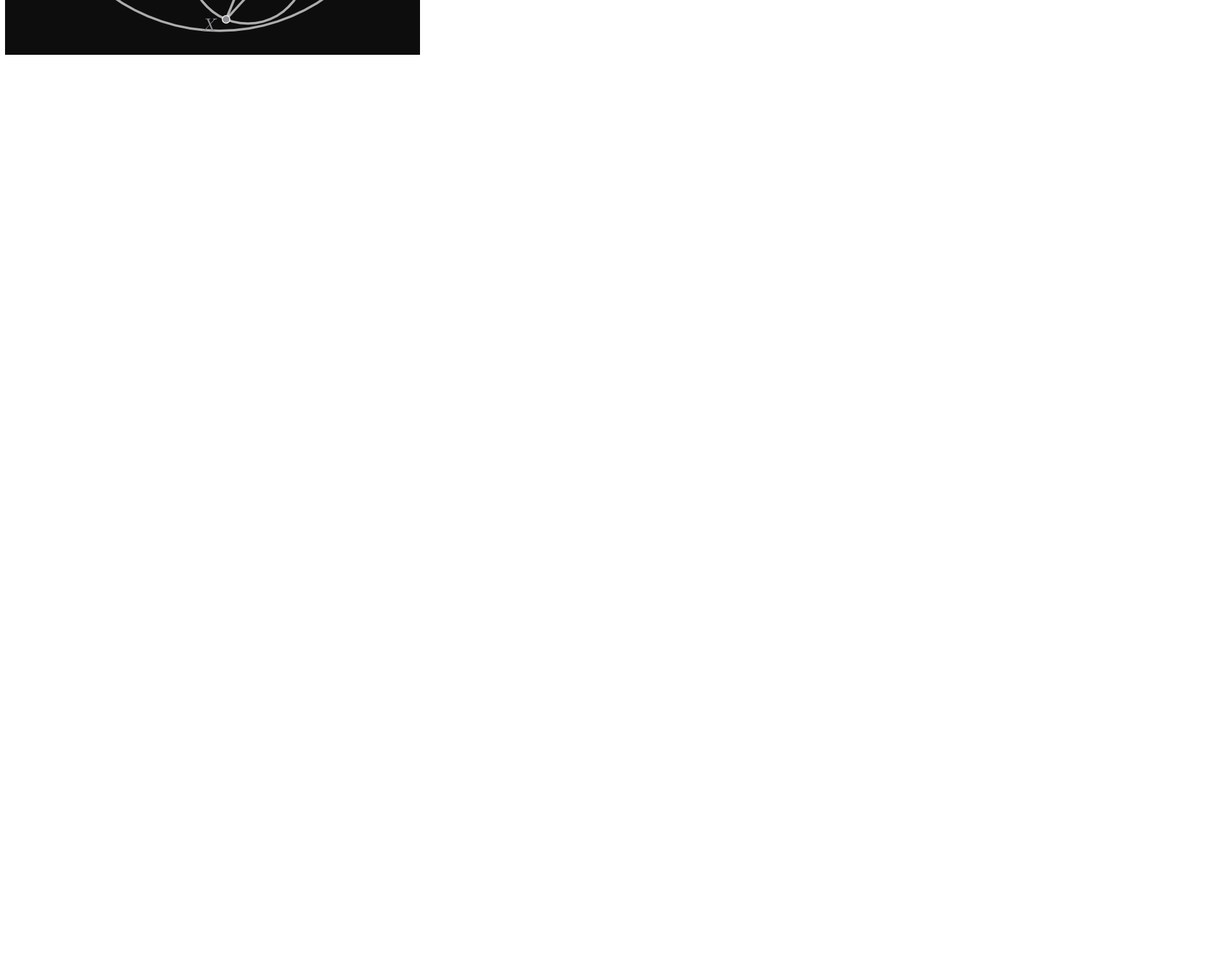
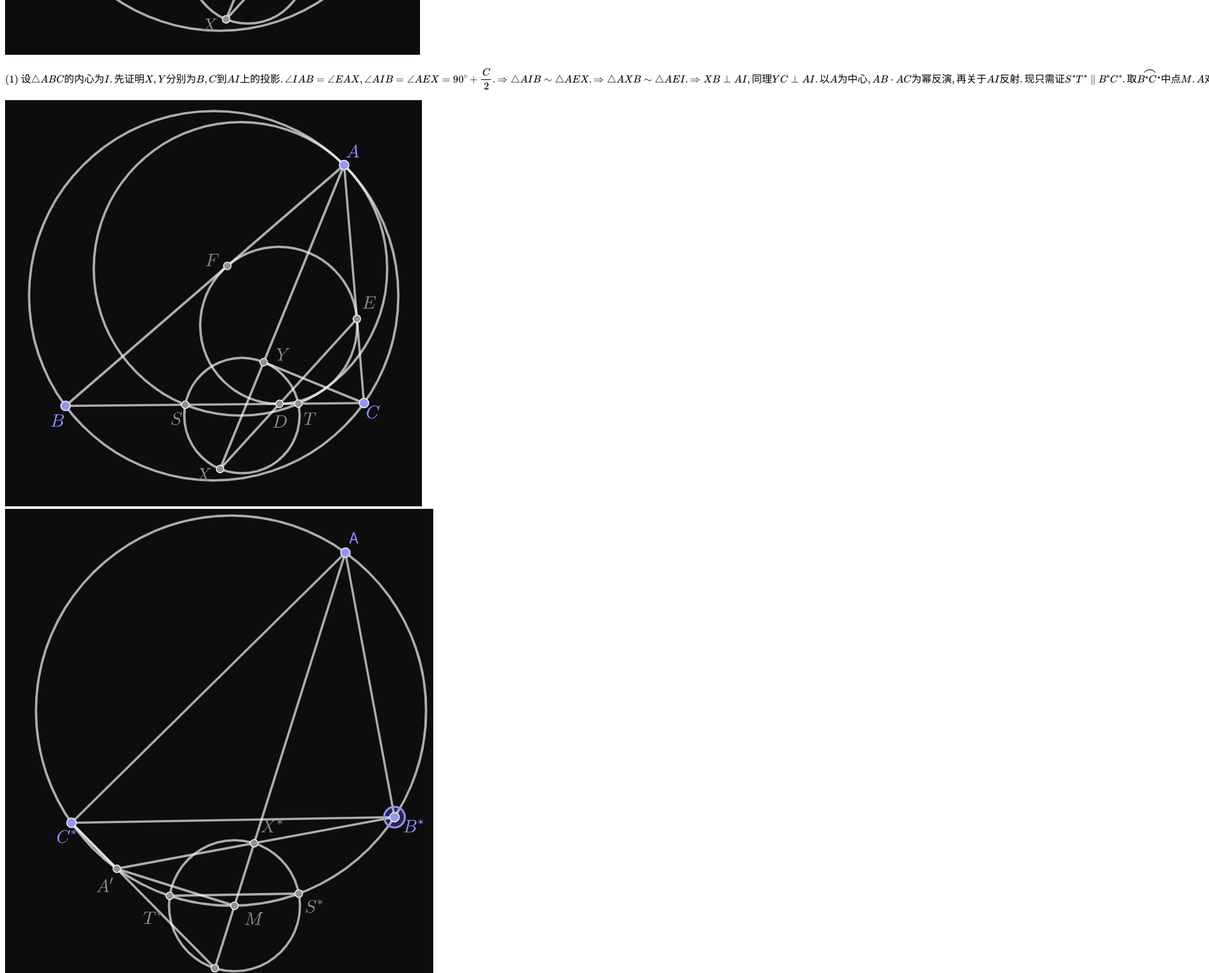
Before and after one commit to fzkrisdoaw/fzkrisdoaw.github.io, a plain HTML site: page ELMO_2016_P6.html in a window 1280 px wide. Shown: the part 680-2225 px from the top of the page at 63% size, 1920 px wide, since content can reach past the window. Before the commit the page ends 800 px from the top, so only its background shows below. Drawn offline with nearby package versions, Linux system fonts and the light colour scheme.

Commit message:
commit ELMO_2016_P6.html

```diff
--- a/ELMO_2016_P6.html
+++ b/ELMO_2016_P6.html
@@ -7,5 +7,9 @@
   <h1>ELMO 2016 P6</h1>
   <p>\[如图,在不等边三角形ABC中,内切圆分别与直线BC,CA,AB的切点分别为D,E,\angle BAC的平分线与直线DE,DF分别交于点X,Y,以XY为直径的圆与BC交于点S,T.求证: \left(1\right)\triangle AST的外接圆与\triangle ABC的外接圆相切;\left(2\right)\triangle AST的外接圆与\triangle ABC的内切圆相切.\]</p>
   <img src="https://fzkrisdoaw.github.io/1.png" alt="">
+  <p>\[\left(1\right)~设\triangle ABC的内心为I.先证明X,Y分别为B,C到AI上的投影.\angle IAB=\angle EAX,\angle AIB=\angle AEX=90^{\circ}+\frac{C}{2}.\Rightarrow\triangle AIB\sim\triangle AEX.\Rightarrow\triangle AXB\sim\triangle AEI.\Rightarrow XB\perp AI,同理YC\perp AI.以A为中心,AB\cdot AC为幂反演,再关于AI反射.现只需证S^{*}T^{*}\parallel B^{*}C^{*}.取\overset{\LARGE{\frown}}{B^{*}C^{*}}中点M.A对径点A'.\angle AX^{*}Y^{*}=\angle AY^{*}X^{*}=90^{\circ}-\frac{A}{2},\angle AMA'=90^{\circ}.\Rightarrow MX^{*}=MY^{*}.\Rightarrow S^{*}T^{*}\parallel B^{*}C^{*}.即证.\]</p>
+  <img src="https://fzkrisdoaw.github.io/2.png" alt="">
+  <img src="https://fzkrisdoaw.github.io/3.png" alt="">
+  <p>\[\left(2\right)~先证一个引理.\]</p>
 </body>
 </html>
```
